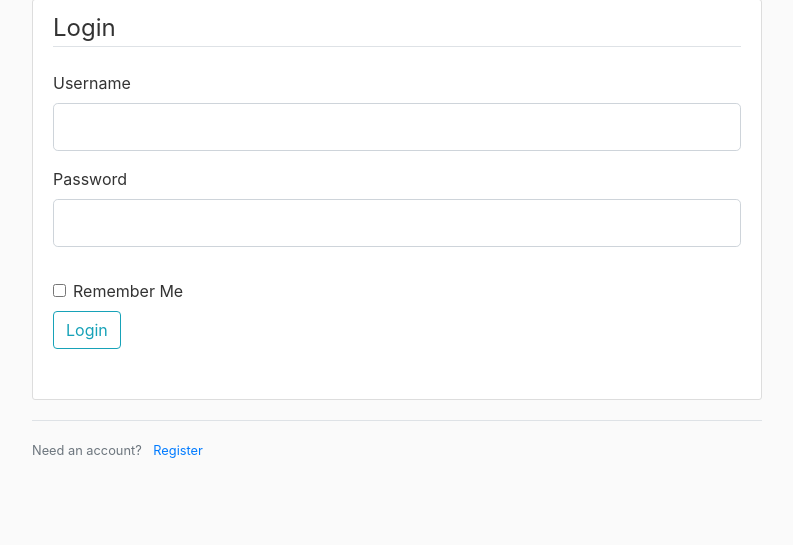
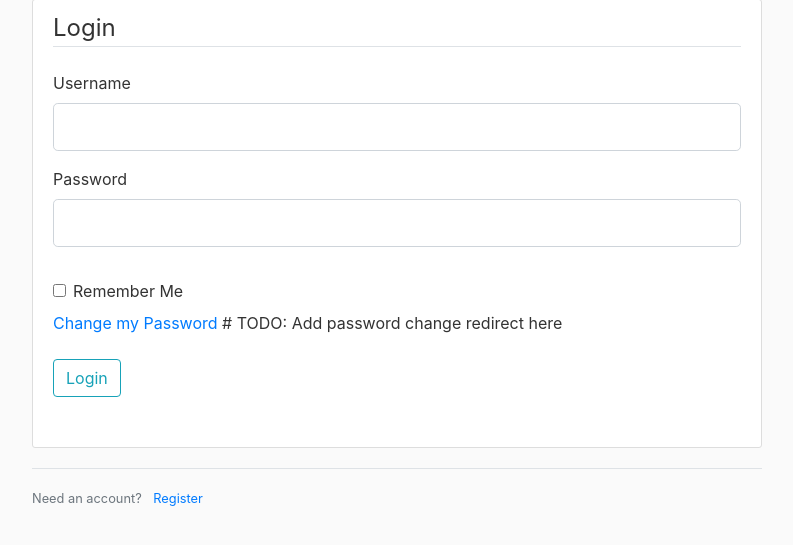
Before and after one commit to lyfofvipin/File-Server, a Flask app: page /login in a window 1280 px wide. Shown: the part 81-626 px from the top of the page, without its empty margins (53-846 px from the left). Run offline with Flask 2, Linux system fonts and the light colour scheme; parts of the project's set-up code (start-up, migrations or seed data) failed here and were passed over; some libraries are stand-ins or nearby versions.

Commit message:
added password change link

```diff
--- a/src/templates/login.html
+++ b/src/templates/login.html
@@ -41,6 +41,9 @@
                 {{ form.remember.label(class='form-check-input-label') }}
             </div>
             <div class="form-group">
+                <a href="">{{ form.password_change.label(class='form-check-input-label') }}</a> # TODO: Add password change redirect here
+            </div>
+            <div class="form-group">
                 {{ form.submit(class="btn btn-outline-info") }}
             </div>
             <small class="text-muted ml-2">
```
